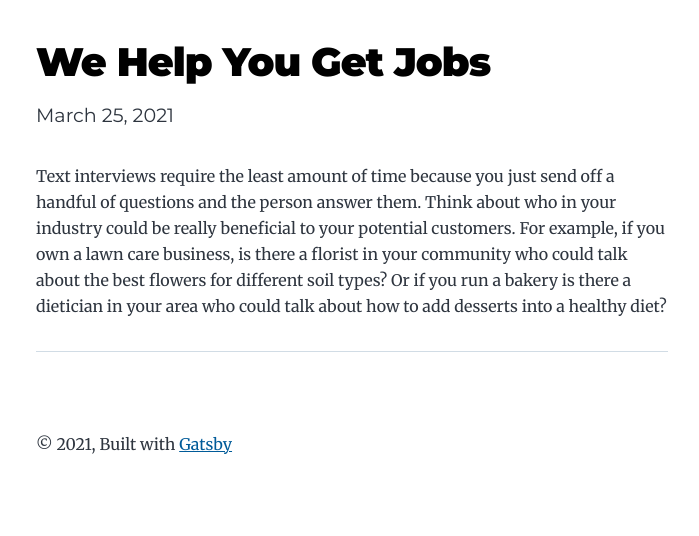
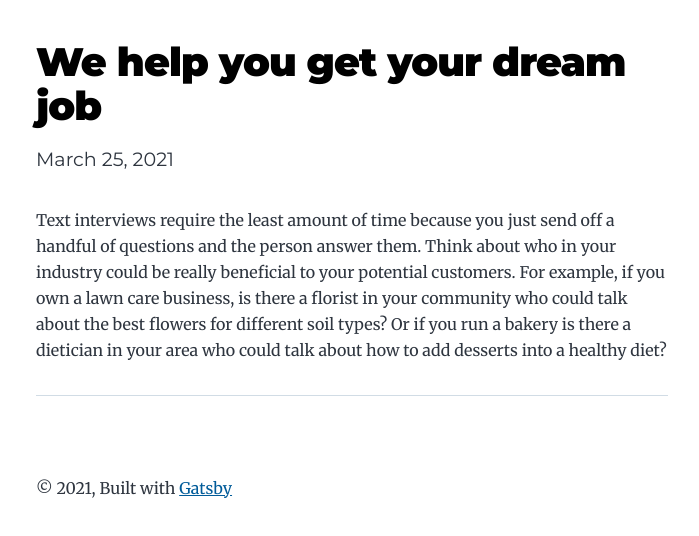
Before and after one commit to Dkw-69/Gatsby-Agency, a Gatsby site: page /blog/2021-03-25-we-help-you-get-jobs/ in a window 1280 px wide. Shown: the whole page, without its empty margins (288-987 px from the left). Built offline with nearby package versions, Linux system fonts and the light colour scheme; Gatsby itself is replaced by a stand-in of ours.

Commit message:
Update Blog “2021-03-25-we-help-you-get-jobs”

```diff
--- a/content/blog/2021-03-25-we-help-you-get-jobs.md
+++ b/content/blog/2021-03-25-we-help-you-get-jobs.md
@@ -1,6 +1,6 @@
 ---
 layout: blog
-title: We Help You Get Jobs
+title: We help you get your dream job
 date: 2021-03-25T15:10:17.848Z
 thumbnail: /images/uploads/men.jpg
 ---
```
